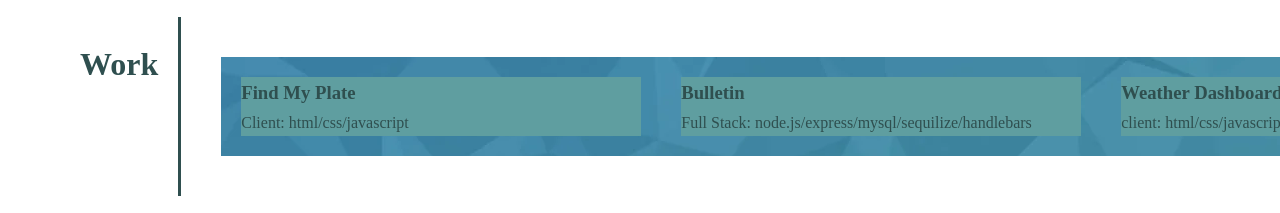
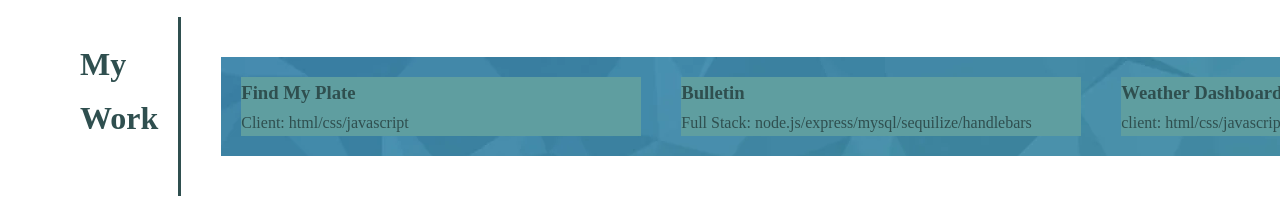
Before and after one commit to ptkn2001/MyPortfolio, a website: page public/index.html in a window 1280 px wide. Shown: the part 272-485 px from the top of the page. Drawn offline with Linux system fonts and the light colour scheme.

Commit message:
more spelling issue

```diff
--- a/public/index.html
+++ b/public/index.html
@@ -29,7 +29,7 @@
     </div>
 
     <div id="work" class="work">
-        <h2>Work</h2>
+        <h2>My Work</h2>
         <div class="work-content">
             <div class="work-content-secondary">
                 <div id="work_content_2">
```
